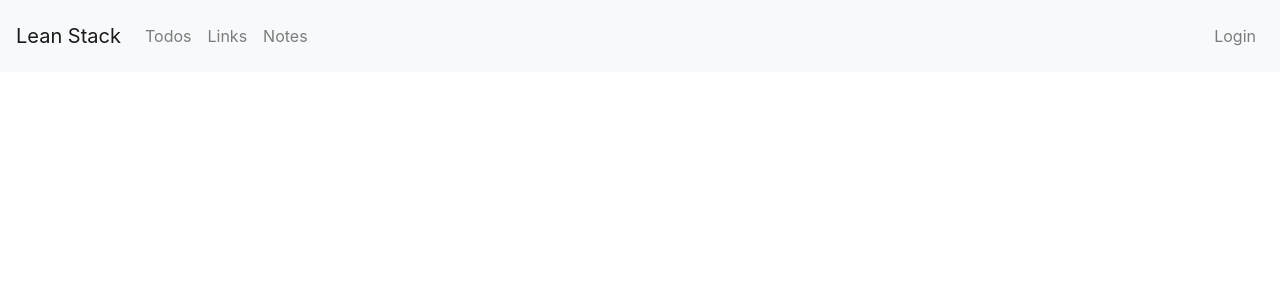
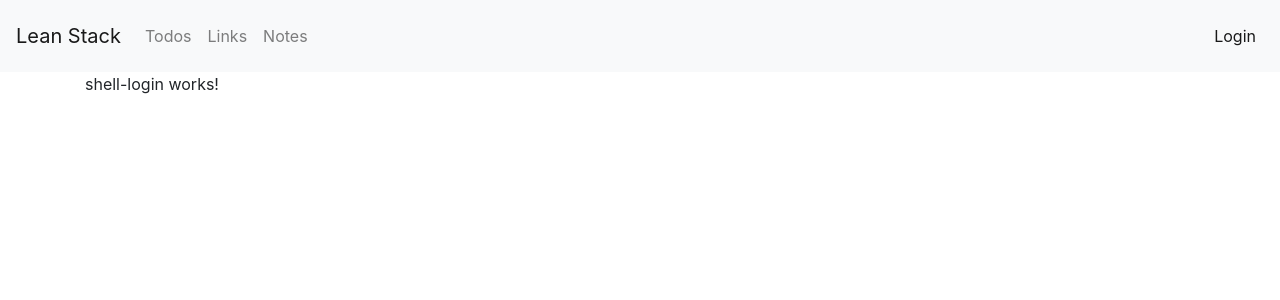
Before and after one commit to lean-dev/ngx-notebook, an Angular app: page /login in a window 1280 px wide. Before the commit this address led to /. Shown: the top 300 px of the page. Built offline with nearby package versions, Linux system fonts and the light colour scheme.

Commit message:
Login component erzeugt.

```diff
--- a/src/app/app.component.html
+++ b/src/app/app.component.html
@@ -7,7 +7,7 @@
   <div class="collapse navbar-collapse" id="navbarSupportedContent">
     <ul class="navbar-nav mr-auto">
       <li class="nav-item">
-        <a class="nav-link" routerLink="/todos" routerLinkActive="active" href="#">Todos</a>
+        <a class="nav-link" routerLink="/todos" routerLinkActive="active">Todos</a>
       </li>
       <li class="nav-item">
         <a class="nav-link" href="#">Links</a>
@@ -18,7 +18,7 @@
     </ul>
     <ul class="navbar-nav my-2">
       <li class="nav-item">
-        <a class="nav-link" href="#">Login</a>
+        <a class="nav-link" routerLink="/login" routerLinkActive="active">Login</a>
       </li>
     </ul>
   </div>
--- /dev/null
+++ b/src/app/shell/shell-login/shell-login.component.html
@@ -0,0 +1,3 @@
+<p>
+  shell-login works!
+</p>
--- /dev/null
+++ b/src/app/shell/shell-login/shell-login.component.ts
@@ -0,0 +1,16 @@
+import { Component, OnInit, ViewEncapsulation } from '@angular/core';
+
+@Component({
+  selector: 'shell-login',
+  templateUrl: './shell-login.component.html',
+  styleUrls: ['./shell-login.component.scss'],
+  encapsulation: ViewEncapsulation.None
+})
+export class ShellLoginComponent implements OnInit {
+
+  constructor() { }
+
+  ngOnInit() {
+  }
+
+}
--- a/src/app/shell/shell-routing.module.ts
+++ b/src/app/shell/shell-routing.module.ts
@@ -2,9 +2,11 @@ import { NgModule } from '@angular/core';
 import { Routes, RouterModule } from '@angular/router';
 
 import {ShellHomeComponent} from './shell-home/shell-home.component';
+import {ShellLoginComponent} from './shell-login/shell-login.component';
 
 const routes: Routes = [
-  { path: '', component: ShellHomeComponent}
+  { path: '', component: ShellHomeComponent},
+  { path: 'login', component: ShellLoginComponent}
 ];
 
 @NgModule({
--- a/src/app/shell/shell.module.ts
+++ b/src/app/shell/shell.module.ts
@@ -3,12 +3,13 @@ import { CommonModule } from '@angular/common';
 
 import { ShellRoutingModule } from './shell-routing.module';
 import { ShellHomeComponent } from './shell-home/shell-home.component';
+import { ShellLoginComponent } from './shell-login/shell-login.component';
 
 @NgModule({
   imports: [
     CommonModule,
     ShellRoutingModule
   ],
-  declarations: [ShellHomeComponent]
+  declarations: [ShellHomeComponent, ShellLoginComponent]
 })
 export class ShellModule { }
```
Also changed, not shown: src/app/shell/shell-login/shell-login.component.scss (added), 1 other file (tests, documents, lock files or other folders).
